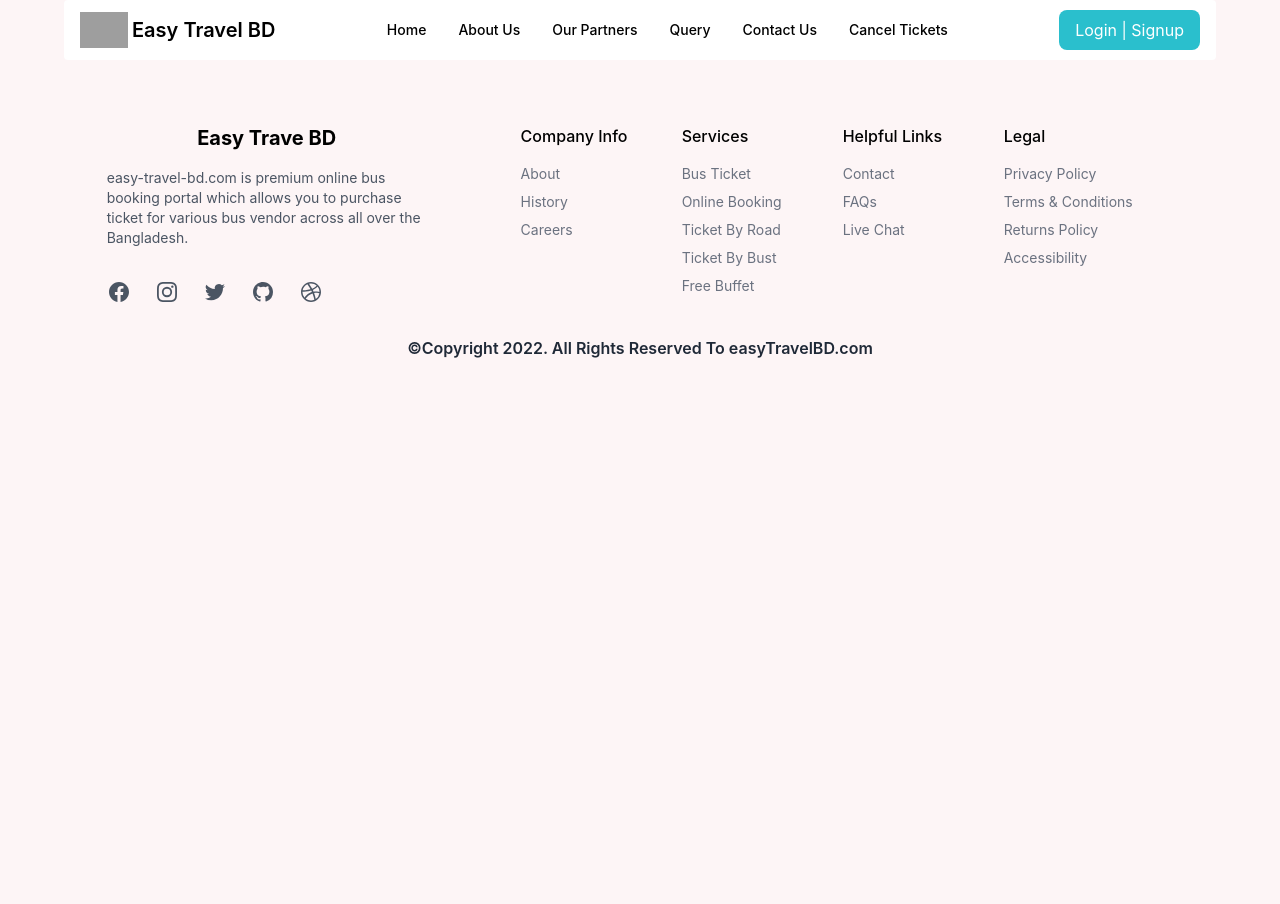
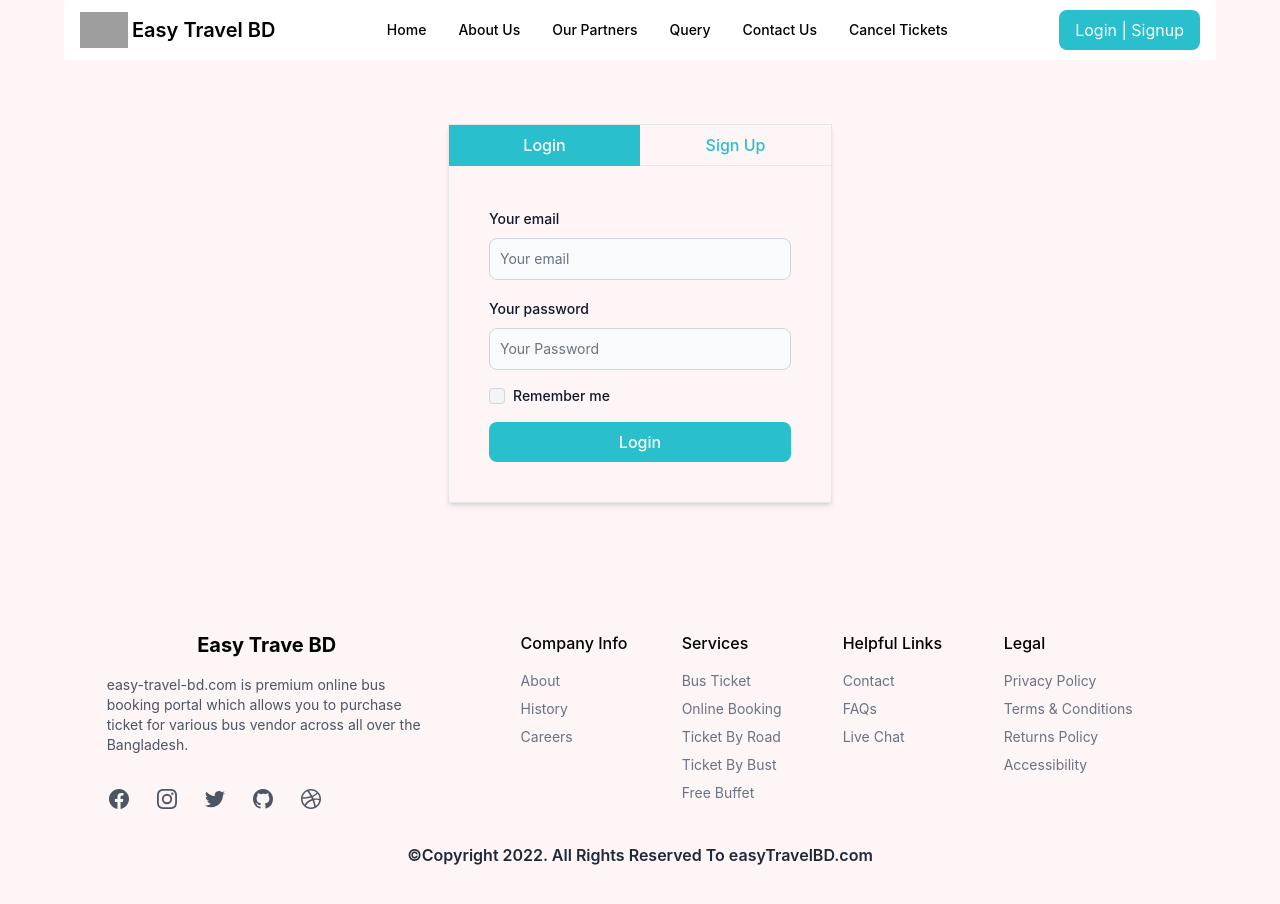
Before and after one commit to nuruzaman-milon/easy-travel-bd-client, a React (Create React App) app: page /login in a window 1280 px wide. Shown: the top 904 px of the page. Before the commit the page ends 800 px from the top, so only its background shows below. Built offline with nearby package versions, Linux system fonts and the light colour scheme; grey boxes are pictures that could not be loaded.

Commit message:
login and sign up page added

```diff
--- a/src/pages/Home/WhyUs/WhyEasyTravelList.js
+++ b/src/pages/Home/WhyUs/WhyEasyTravelList.js
@@ -3,8 +3,8 @@ import React from "react";
 const WhyEasyTravelList = ({ whyEasyTravelList }) => {
   const { icon, title, decription } = whyEasyTravelList;
   return (
-    <div className="border text-center px-4 py-6">
-      <h2 className="text-8xl mb-8 w-1/2 mx-auto ">{icon}</h2>
+    <div className="border flex items-center flex-col text-center px-4 py-7 bg-primary ">
+      <h2 className="text-7xl mb-8 flex justify-center ">{icon}</h2>
       <h1 className="text-2xl mb-3">{title}</h1>
       <p className="">{decription}</p>
     </div>
--- a/src/pages/Login/Login.js
+++ b/src/pages/Login/Login.js
@@ -1,11 +1,73 @@
-import React from 'react';
+import { Checkbox, Label, TextInput } from "flowbite-react";
+import React from "react";
+import { NavLink } from "react-router-dom";
 
 const Login = () => {
-    return (
-        <div>
+  return (
+    <section className="lg:w-1/3 mx-auto my-7 md:my-16">
+      <div className="border shadow-md">
+        <div className="flex justify-between">
+          <NavLink
+            to="/login"
+            className={({ isActive }) =>
+              isActive
+                ? `bg-primary text-center py-2 border-b border-b-primary text-white font-medium w-full`
+                : `text-center border-b  text-primary py-2 font-medium w-full`
+            }
+          >
+            Login
+          </NavLink>
 
+          <NavLink
+            to="/sign-up"
+            className={({ isActive }) =>
+              isActive
+                ? `bg-primary text-center py-2 border-b border-b-primary text-white font-medium w-full`
+                : `text-center border-b  text-primary py-2 font-medium w-full`
+            }
+          >
+            Sign Up
+          </NavLink>
         </div>
-    );
+
+        <div className="p-10">
+          <form className="flex flex-col gap-4">
+            <div>
+              <div className="mb-2 block">
+                <Label htmlFor="email1" value="Your email" />
+              </div>
+              <TextInput
+                id="email1"
+                type="email"
+                placeholder="Your email"
+                required={true}
+              />
+            </div>
+            <div>
+              <div className="mb-2 block">
+                <Label htmlFor="password1" value="Your password" />
+              </div>
+              <TextInput
+                id="password1"
+                type="password"
+                required={true}
+                placeholder="Your Password"
+              />
+            </div>
+            <div className="flex items-center gap-2">
+              <Checkbox id="remember" />
+              <Label htmlFor="remember">Remember me</Label>
+            </div>
+            <input
+              className="bg-primary py-2 px-4 rounded-lg cursor-pointer font-medium text-white"
+              type="submit"
+              value="Login"
+            />
+          </form>
+        </div>
+      </div>
+    </section>
+  );
 };
 
 export default Login;
--- a/src/pages/SignUp/SignUp.js
+++ b/src/pages/SignUp/SignUp.js
@@ -1,11 +1,89 @@
-import React from 'react';
+import { Label, TextInput } from "flowbite-react";
+import React from "react";
+import { Link } from "react-router-dom";
 
 const SignUp = () => {
-    return (
-        <div>
+  return (
+    <section className="lg:w-1/3 mx-auto my-7 md:my-16">
+      <div className="border  shadow-md">
+        <div className="flex justify-between">
+          <Link
+            to="/login"
+            className="text-center border-b text-primary py-2 font-medium w-full"
+          >
+            Login
+          </Link>
 
+          <Link
+            to="/sign-up"
+            className="bg-primary text-center  border-b border-b-primary py-2 text-white font-medium w-full"
+          >
+            Sign Up
+          </Link>
         </div>
-    );
+
+        {/* <h1 className="text-center text-primary text-2xl">Sign Up</h1>
+        <hr className="my-4" /> */}
+
+        <div className="p-10">
+          <form className="flex flex-col gap-4">
+            <div>
+              <div className="mb-2 block">
+                <Label htmlFor="name1" value="Full Name" />
+              </div>
+              <TextInput
+                id="name1"
+                type="text"
+                placeholder="Full Name"
+                required={true}
+              />
+            </div>
+
+            <div>
+              <div className="mb-2 block">
+                <Label htmlFor="email1" value="Your email" />
+              </div>
+              <TextInput
+                id="email1"
+                type="email"
+                placeholder="Your email"
+                required={true}
+              />
+            </div>
+            <div>
+              <div className="mb-2 block">
+                <Label htmlFor="password1" value="Your password" />
+              </div>
+              <TextInput
+                id="password1"
+                type="password"
+                required={true}
+                placeholder="Your Password"
+              />
+            </div>
+
+            <input
+              className="bg-primary py-2 px-4 rounded-lg cursor-pointer font-medium text-white"
+              type="submit"
+              value="Sign Up"
+            />
+          </form>
+        </div>
+        {/*
+        <p className="text-center mt-3">
+          <small>
+            Already have any account ?
+            <Link
+              to="/login"
+              className=" text-primary hover:underline hover:underline-offset-1"
+            >
+              Click here
+            </Link>
+          </small>
+        </p> */}
+      </div>
+    </section>
+  );
 };
 
 export default SignUp;
```
